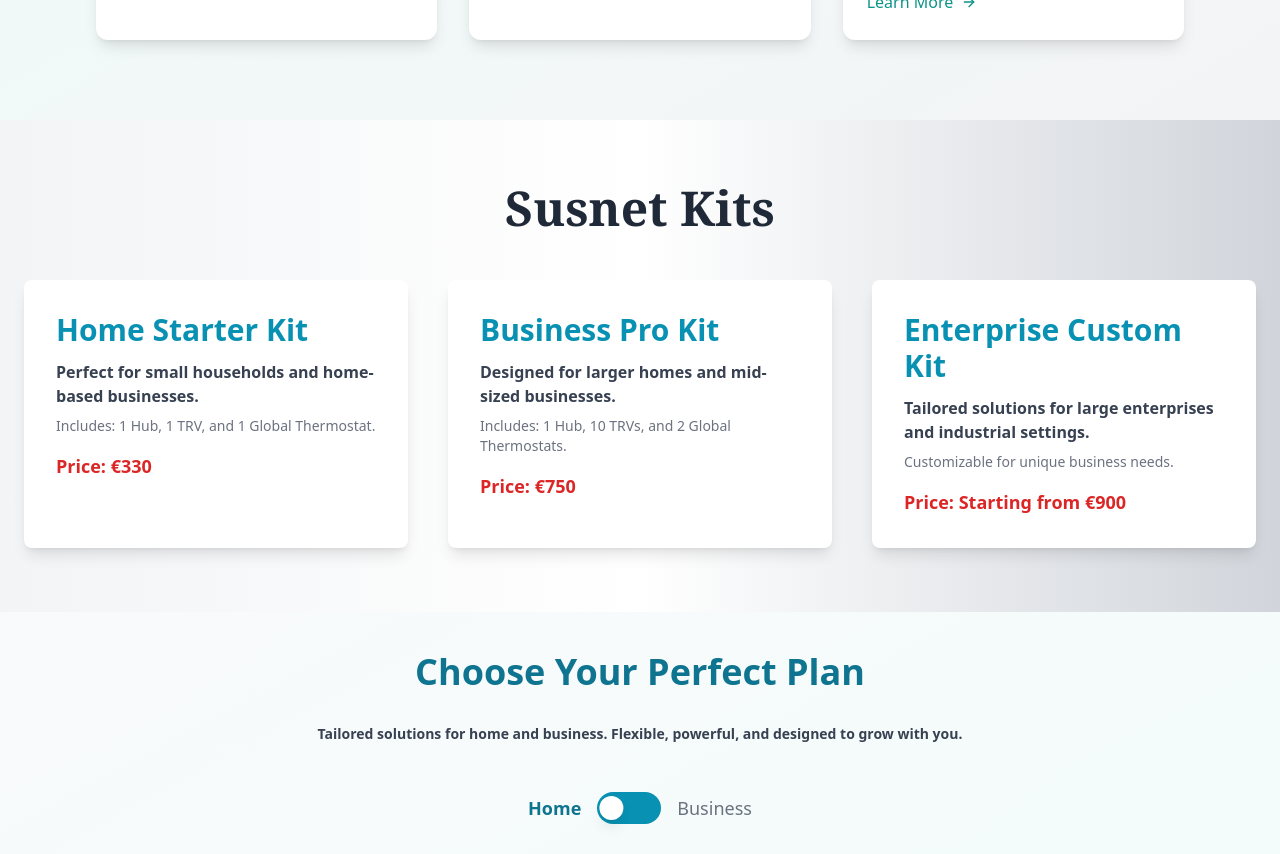
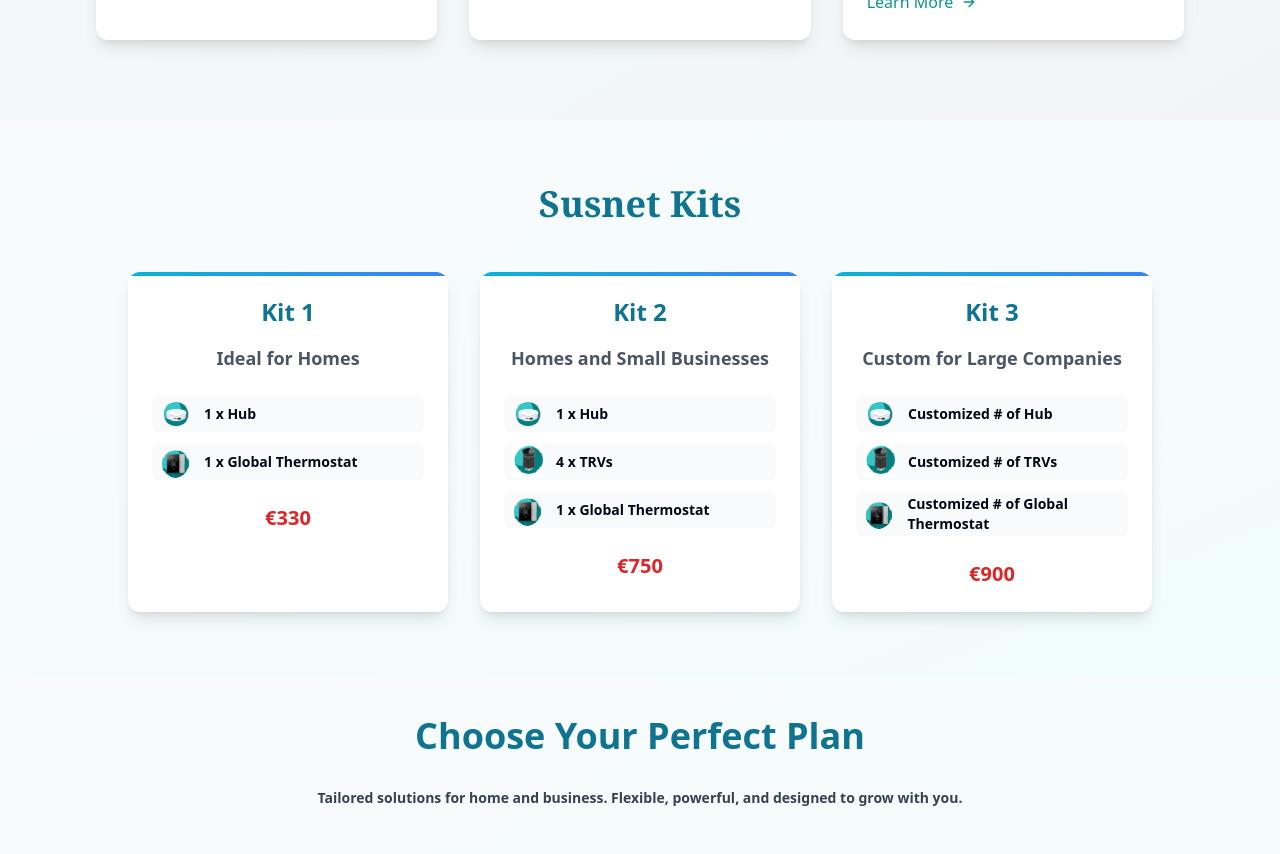
Before and after one commit to TheSoftNode/sunset-platform, a React (Vite) app: page / in a window 1280 px wide. Shown: the part 3060-3914 px from the top of the page. Built offline with nearby package versions, Linux system fonts and the light colour scheme.

Commit message:
Added the sunsnetkits section

```diff
--- a/src/components/Landing/SusnetKits.jsx
+++ b/src/components/Landing/SusnetKits.jsx
@@ -1,86 +1,112 @@
-
+// import React from 'react';
+// import susnetHub from "../../assets/images/susnet_hub.png";
+// import susnetKit from "../../assets/images/susnet_kit2.png";
+// import susnetImage from "../../assets/images/susnet_image.png";
 
 // const SusnetKits = () =>
 // {
+//   const renderKit = (title, description, contents, price) => (
+//     <div className="bg-white rounded-xl p-6 shadow-lg overflow-hidden relative w-full max-w-xs">
+//       <div className="absolute top-0 left-0 w-full h-1 bg-gradient-to-r from-cyan-500 to-blue-500"></div>
+//       <h3 className="text-2xl font-bold text-center text-cyan-700 mb-4">
+//         {title}
+//       </h3>
+//       <p className="text-lg  prose font-semibold text-center text-gray-600 mb-6">{description}</p>
+//       <ul className="space-y-3 mb-6">
+//         {contents.map((item, index) => (
+//           <li key={index} className="flex items-center text-sm bg-gray-50 px-2 py-0.5 rounded-lg">
+//             <img
+//               src={item.image}
+//               alt={`Icon for ${item.text}`}
+//               className="w-8 h-8 mr-3 object-cover"
+//             />
+//             <span className="font-semibold text-sm">{item.text}</span>
+//           </li>
+//         ))}
+//       </ul>
+//       <p className="text-center font-bold text-xl text-red-600">{price}</p>
+//     </div>
+//   );
+
 //   return (
-//     <div className="w-full bg-gray-50 h-[400px] ">
-//       <h1 className=" text-center font-bold text-4xl font-serif mt-10">Susnet Kits</h1>
+//     <div className="w-full bg-gradient-to-br from-gray-50 to-teal-50 py-16 px-6">
+//       <h2 className="font-bold font-serif text-4xl text-center text-cyan-700 mb-12">
+//         Susnet Kits
+//       </h2>
 
-//       <div className='flex justify-between mt-14 px-2 ml-10 overflow-x-hidden'>
-//         <div className='col-4 px-16' >
-
-//           <h4 className='font-bold text-center text-4xl text-cyan-600 hover:text-orange-600 font-serif mr-6 pr-6 '>Kit 1</h4>
-//           <p className='text-sm  font-bold text-center mt-3 font-sans'> Ideal for Home and Small Business.</p>
-//           <p className=" text-sm text-center mt-2 font-sans text-gray-500" >1 Hub + 1TRV +1 Global Thermostat
-//           </p>
-//           <p className="mt-2"><span className="font-bold text-lg ml-16 text-red-600 "> Price: €330</span></p>
-
-//         </div>
-
-
-//         <div className='col-4 px-16' >
-
-//           <h4 className='font-bold text-center text-4xl text-cyan-600   hover:text-orange-600 font-serif mr-6 pr-6'>Kit 2</h4>
-//           <p className='text-sm font-bold text-center  mt-3 font-sans'> Home and large Business.</p>
-//           <p className=" text-sm text-center mt-2 font-sans text-gray-500" >1 Hub + 10 TRV + 2 Global Thermostat
-//           </p>
-//           <p className="mt-2"><span className="font-bold text-lg ml-16 text-red-600"> Price: €750</span></p>
-//         </div>
-
-//         <div className='col-4 px-16' >
-
-//           <h4 className='font-bold text-center text-4xl text-cyan-600  hover:text-orange-600 font-serif mr-6 pr-6'>Kit 3</h4>
-//           <p className='text-sm  font-bold text-center mt-3 font-sans'> Custom kit for large companies.</p>
-//           <p className=" text-sm text-center mt-2 font-sans text-gray-500" >Customized for business and companies.
-//           </p>
-//           <p className="mt-2"><span className="font-bold text-lg text-red-600 ml-20"> Price : €900</span></p>
-//         </div>
+//       <div className="flex flex-wrap justify-center gap-8">
+//         {renderKit("Kit 1", "Ideal for Homes", [
+//           { text: "1 x Hub", image: susnetHub },
+//           { text: "1 x Global Thermostat", image: susnetImage }
+//         ], "€330")}
+//         {renderKit("Kit 2", "Homes and Small Businesses", [
+//           { text: "1 x Hub", image: susnetHub },
+//           { text: "4 x TRVs", image: susnetKit },
+//           { text: "1 x Global Thermostat", image: susnetImage }
+//         ], "€750")}
+//         {renderKit("Kit 3", "Custom for Large Companies", [
+//           { text: "Customized # of Hub", image: susnetHub },
+//           { text: "Customized # of TRVs", image: susnetKit },
+//           { text: "Customized # of Global Thermostat", image: susnetImage }
+//         ], "€900")}
 //       </div>
 //     </div>
-//   )
-// }
+//   );
+// };
 
-// export default SusnetKits
+// export default SusnetKits;
+
+import React from 'react';
+import susnetHub from "../../assets/images/susnet_hub.png";
+import susnetKit from "../../assets/images/susnet_kit2.png";
+import susnetImage from "../../assets/images/susnet_image.png";
 
 const SusnetKits = () =>
 {
+  const renderKit = (title, description, contents, price) => (
+    <div className="bg-white rounded-xl p-6 shadow-lg overflow-hidden relative w-full max-w-xs transition-all duration-300 ease-in-out hover:shadow-2xl hover:scale-105">
+      <div className="absolute top-0 left-0 w-full h-1 bg-gradient-to-r from-cyan-500 to-blue-500"></div>
+      <h3 className="text-2xl font-bold text-center text-cyan-700 mb-4">
+        {title}
+      </h3>
+      <p className="text-lg prose font-semibold text-center text-gray-600 mb-6">{description}</p>
+      <ul className="space-y-3 mb-6">
+        {contents.map((item, index) => (
+          <li key={index} className="flex items-center text-sm bg-gray-50 px-2 py-0.5 rounded-lg transition-colors duration-200 ease-in-out hover:bg-gray-100">
+            <img
+              src={item.image}
+              alt={`Icon for ${item.text}`}
+              className="w-8 h-8 mr-3 object-cover"
+            />
+            <span className="font-semibold text-sm">{item.text}</span>
+          </li>
+        ))}
+      </ul>
+      <p className="text-center font-bold text-xl text-red-600">{price}</p>
+    </div>
+  );
+
   return (
-    <div className="w-full bg-gradient-to-r from-gray-100 via-white to-gray-300 py-16">
-      <h1 className="text-center font-bold text-5xl font-serif mb-12 text-gray-800">Susnet Kits</h1>
+    <div className="w-full bg-gradient-to-br from-gray-50 to-teal-50 py-16 px-6">
+      <h2 className="font-bold font-serif text-4xl text-center text-cyan-700 mb-12">
+        Susnet Kits
+      </h2>
 
-      <div className="grid grid-cols-1 md:grid-cols-3 gap-10 max-w-7xl mx-auto px-6">
-        {/* Kit 1 */}
-        <div className="relative group p-8 bg-white rounded-lg shadow-lg transition-all duration-300 ease-in-out hover:shadow-2xl hover:scale-105 overflow-hidden">
-          <div className="absolute inset-0 bg-gradient-to-r from-teal-500 to-cyan-600 opacity-0 group-hover:opacity-80 transition duration-500 ease-in-out"></div>
-          <div className="relative z-10">
-            <h4 className="font-bold text-3xl text-cyan-600 group-hover:text-white transition duration-300">Home Starter Kit</h4>
-            <p className="text-base font-semibold text-gray-700 group-hover:text-gray-300 mt-3">Perfect for small households and home-based businesses.</p>
-            <p className="text-sm text-gray-500 group-hover:text-gray-200 mt-2">Includes: 1 Hub, 1 TRV, and 1 Global Thermostat.</p>
-            <p className="mt-4 text-lg font-bold text-red-600 group-hover:text-white">Price: €330</p>
-          </div>
-        </div>
-
-        {/* Kit 2 */}
-        <div className="relative group p-8 bg-white rounded-lg shadow-lg transition-all duration-300 ease-in-out hover:shadow-2xl hover:scale-105 overflow-hidden">
-          <div className="absolute inset-0 bg-gradient-to-r from-teal-500 to-cyan-600 opacity-0 group-hover:opacity-80 transition duration-500 ease-in-out"></div>
-          <div className="relative z-10">
-            <h4 className="font-bold text-3xl text-cyan-600 group-hover:text-white transition duration-300">Business Pro Kit</h4>
-            <p className="text-base font-semibold text-gray-700 group-hover:text-gray-300 mt-3">Designed for larger homes and mid-sized businesses.</p>
-            <p className="text-sm text-gray-500 group-hover:text-gray-200 mt-2">Includes: 1 Hub, 10 TRVs, and 2 Global Thermostats.</p>
-            <p className="mt-4 text-lg font-bold text-red-600 group-hover:text-white">Price: €750</p>
-          </div>
-        </div>
-
-        {/* Kit 3 */}
-        <div className="relative group p-8 bg-white rounded-lg shadow-lg transition-all duration-300 ease-in-out hover:shadow-2xl hover:scale-105 overflow-hidden">
-          <div className="absolute inset-0 bg-gradient-to-r from-teal-500 to-cyan-600 opacity-0 group-hover:opacity-80 transition duration-500 ease-in-out"></div>
-          <div className="relative z-10">
-            <h4 className="font-bold text-3xl text-cyan-600 group-hover:text-white transition duration-300">Enterprise Custom Kit</h4>
-            <p className="text-base font-semibold text-gray-700 group-hover:text-gray-300 mt-3">Tailored solutions for large enterprises and industrial settings.</p>
-            <p className="text-sm text-gray-500 group-hover:text-gray-200 mt-2">Customizable for unique business needs.</p>
-            <p className="mt-4 text-lg font-bold text-red-600 group-hover:text-white">Price: Starting from €900</p>
-          </div>
-        </div>
+      <div className="flex flex-wrap justify-center gap-8">
+        {renderKit("Kit 1", "Ideal for Homes", [
+          { text: "1 x Hub", image: susnetHub },
+          { text: "1 x Global Thermostat", image: susnetImage }
+        ], "€330")}
+        {renderKit("Kit 2", "Homes and Small Businesses", [
+          { text: "1 x Hub", image: susnetHub },
+          { text: "4 x TRVs", image: susnetKit },
+          { text: "1 x Global Thermostat", image: susnetImage }
+        ], "€750")}
+        {renderKit("Kit 3", "Custom for Large Companies", [
+          { text: "Customized # of Hub", image: susnetHub },
+          { text: "Customized # of TRVs", image: susnetKit },
+          { text: "Customized # of Global Thermostat", image: susnetImage }
+        ], "€900")}
       </div>
     </div>
   );
```
Also changed, not shown: src/components/ui/card.tsx (added, +79 -0 lines).
